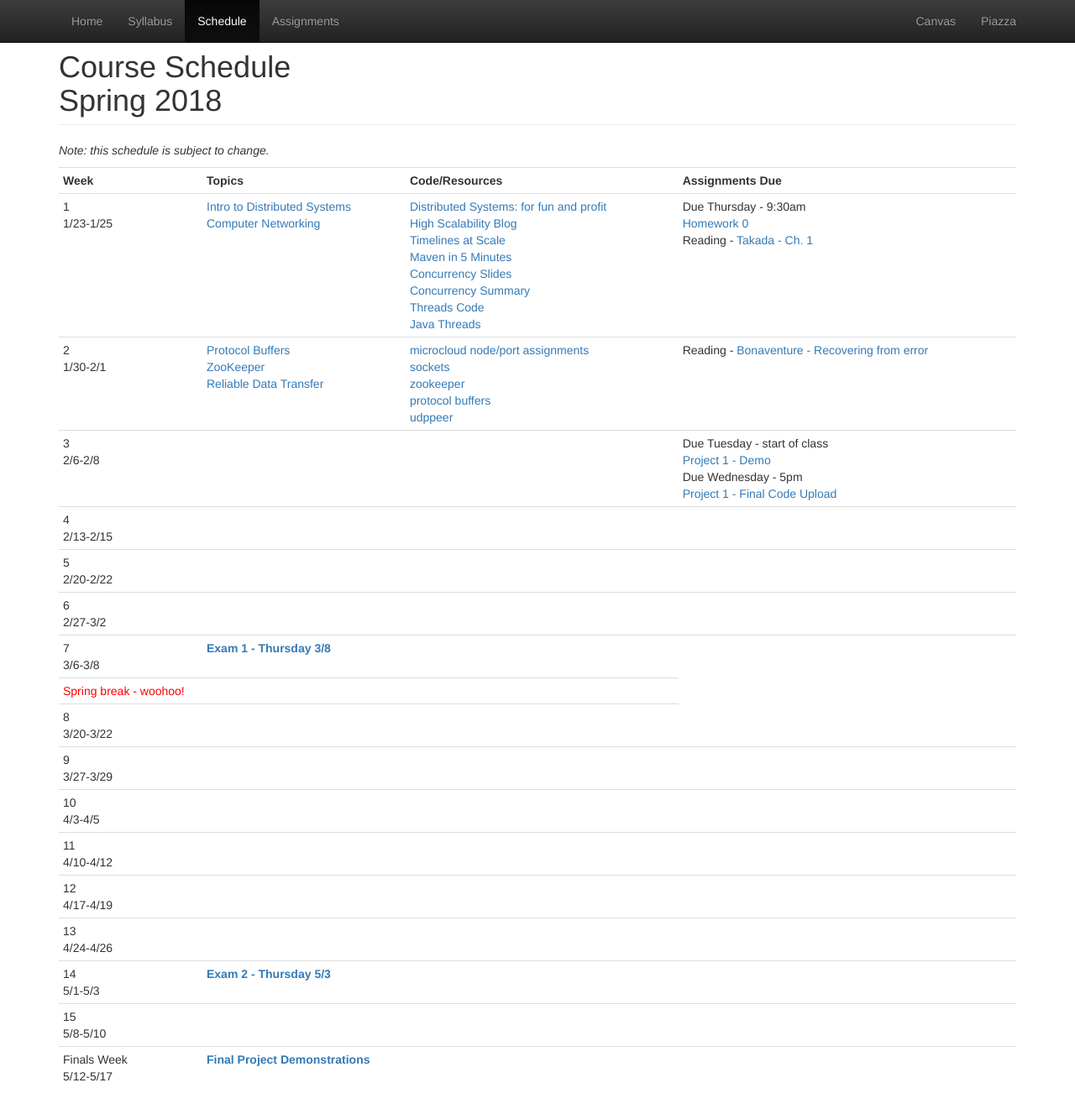
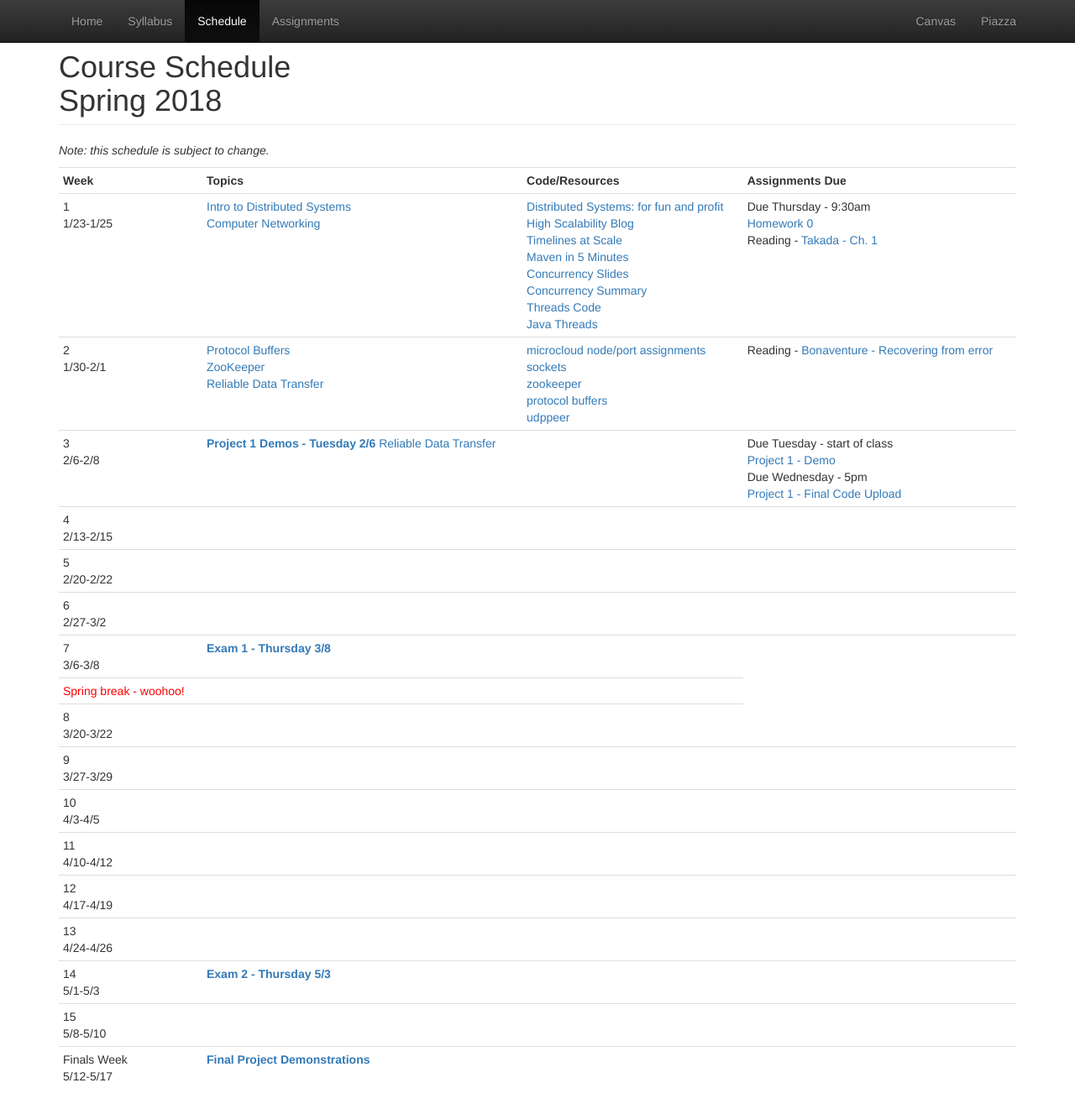
Before and after one commit to CS682-S18/cs682-s18.github.io, a Jekyll site: the page built from schedule.html, in a window 1280 px wide and 1337 px high. Shown: the top 1327 px of the window at 84% size. Built offline with Jekyll 4.4.1, drawn with Linux system fonts in a browser that asks for light colours.

Commit message:
adding proj1 demo

```diff
--- a/schedule.html
+++ b/schedule.html
@@ -59,6 +59,8 @@ title: Schedule
 		<tr>
 			<td>3<br/>2/6-2/8</td>
 			<td>
+				<strong><span class="text-primary">Project 1 Demos - Tuesday 2/6</strong>
+				<a href="https://docs.google.com/presentation/d/1dCNzwk5LApRPZ_jRaEFs03A2AcBzQSHXs2yfQZCzwTE/edit?usp=sharing">Reliable Data Transfer</a><br/>
 			</td>
 			<td>
 			</td>
```
